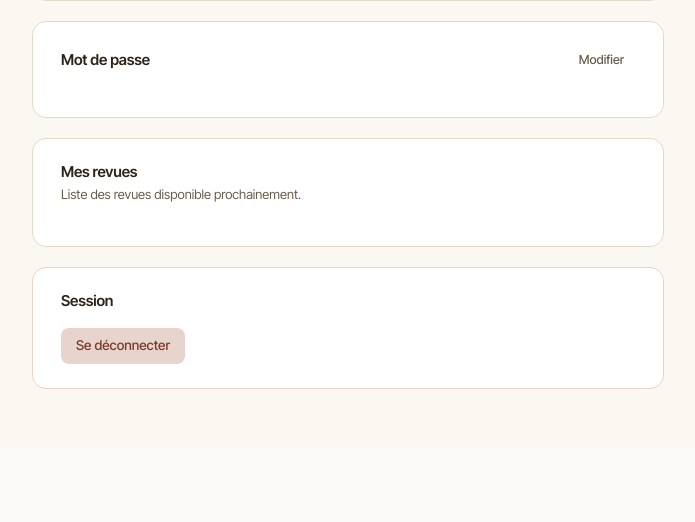
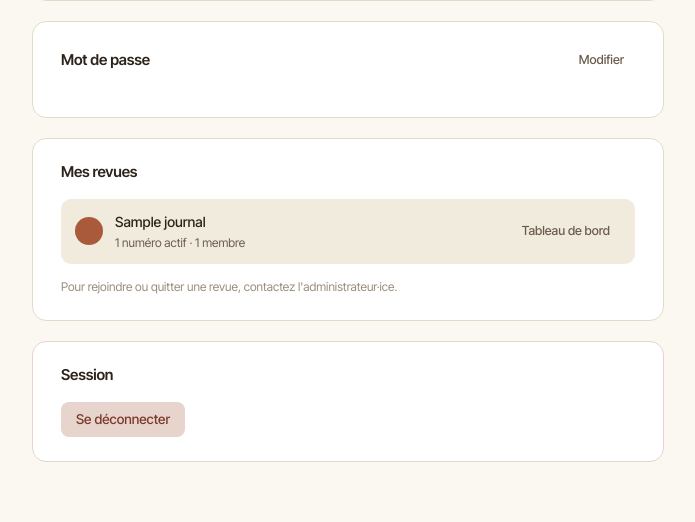
Before and after one commit to Hsbtqemy/larevue, a Django app: page /profil/ in a window 1280 px wide. Shown: the part 465-987 px from the top of the page, without its empty margins (292-987 px from the left). Before the commit the page ends 854 px from the top, so only its background shows below. Run offline with Django 5.2, Linux system fonts and the light colour scheme; a user stored in the database is signed in; tables that the repository leaves empty hold one stand-in row (values such as "Sample post"); some libraries are stand-ins or nearby versions.

Commit message:
feat(accounts): section Mes revues + lien Mon profil dans la sidebar
- ProfileView.get : requête annotée (active_issue_count, member_count) sur
  les memberships de l'utilisateur ; Issue.ARCHIVED_STATES exclu du comptage
- Template profile.html : section Mes revues avec .my-revues-list — pour
  chaque revue : dot coloré, nom, compteurs, lien vers le dashboard
  Mention "contacter l'admin pour rejoindre/quitter" en pied de section
- _sidebar.html : lien discret "Mon profil" (accounts:profile) sous l'email
  dans le bloc .sidebar-user, via nouvelle classe .sidebar-user-profile-link
- edito.css : règle .sidebar-user-profile-link ajoutée
- 2 nouveaux tests : isolation des revues propres, présence des compteurs

Co-Authored-By: Claude Sonnet 4.6 <noreply@anthropic.com>

```diff
--- a/apps/accounts/views.py
+++ b/apps/accounts/views.py
@@ -3,22 +3,37 @@ import json
 from django.contrib.auth import update_session_auth_hash
 from django.contrib.auth.mixins import LoginRequiredMixin
 from django.core.exceptions import ValidationError
+from django.db.models import Count, Q
 from django.http import JsonResponse
 from django.shortcuts import redirect, render
 from django.urls import reverse
 from django.views import View
 
 from apps.accounts.forms import ProfilePasswordForm
+from apps.issues.models import Issue
 
 
 class ProfileView(LoginRequiredMixin, View):
     template_name = "accounts/profile.html"
 
     def get(self, request):
+        memberships = list(
+            request.user.memberships
+            .select_related("journal")
+            .annotate(
+                active_issue_count=Count(
+                    "journal__issues",
+                    filter=~Q(journal__issues__state__in=Issue.ARCHIVED_STATES),
+                    distinct=True,
+                ),
+                member_count=Count("journal__memberships", distinct=True),
+            )
+        )
         return render(request, self.template_name, {
             "patch_url": reverse("accounts:profile_patch"),
             "pw_form": ProfilePasswordForm(request.user),
             "pw_success": request.GET.get("pw") == "ok",
+            "memberships": memberships,
         })
 
 
--- a/static/css/edito.css
+++ b/static/css/edito.css
@@ -314,6 +314,12 @@ h3 { font-size: 18px; line-height: 1.3; letter-spacing: -0.005em; }
 .sidebar-user-info { font-size: 12.5px; line-height: 1.3; }
 .sidebar-user-info .n { color: var(--ink); font-weight: 500; }
 .sidebar-user-info .e { color: var(--ink-faint); font-size: 11.5px; }
+.sidebar-user-profile-link {
+  display: inline-block; font-size: 11px; color: var(--ink-faint);
+  text-decoration: none; margin-top: 2px;
+  transition: color 120ms;
+}
+.sidebar-user-profile-link:hover { color: var(--ink); text-decoration: underline; }
 
 /* Main area */
 .main {
--- a/templates/accounts/profile.html
+++ b/templates/accounts/profile.html
@@ -177,8 +177,33 @@
     <div class="profile-section">
       <div class="profile-section-head">
         <h2>Mes revues</h2>
-        <p style="font-size:13px;color:var(--ink-muted);margin:4px 0 0">Liste des revues disponible prochainement.</p>
       </div>
+      {% if memberships %}
+        <ul class="my-revues-list">
+          {% for m in memberships %}
+            <li class="my-revue-row">
+              <span class="revue-dot" data-accent="{{ m.journal.accent_color }}"
+                    style="width:28px;height:28px;border-radius:50%;flex-shrink:0;background:var(--accent-{{ m.journal.accent_color }})"></span>
+              <div style="flex:1">
+                <div class="n">{{ m.journal.name }}</div>
+                <div style="font-size:12px;color:var(--ink-muted);margin-top:2px">
+                  {{ m.active_issue_count }} numéro{{ m.active_issue_count|pluralize }} actif{{ m.active_issue_count|pluralize }}
+                  · {{ m.member_count }} membre{{ m.member_count|pluralize }}
+                </div>
+              </div>
+              <a href="{% url 'journal_dashboard' slug=m.journal.slug %}"
+                 class="btn ghost sm" style="flex-shrink:0">
+                Tableau de bord
+              </a>
+            </li>
+          {% endfor %}
+        </ul>
+      {% else %}
+        <p style="font-size:13.5px;color:var(--ink-muted);margin:0">Vous n'appartenez à aucune revue.</p>
+      {% endif %}
+      <p style="font-size:12px;color:var(--ink-faint);margin:14px 0 0">
+        Pour rejoindre ou quitter une revue, contactez l'administrateur·ice.
+      </p>
     </div>
 
     {# ===== Session ===== #}
--- a/templates/partials/_sidebar.html
+++ b/templates/partials/_sidebar.html
@@ -64,6 +64,7 @@
     <div class="sidebar-user-info">
       <div class="n">{{ request.user.get_full_name }}</div>
       <div class="e">{{ request.user.email }}</div>
+      <a href="{% url 'accounts:profile' %}" class="sidebar-user-profile-link">Mon profil</a>
     </div>
     <form method="post" action="{% url 'account_logout' %}" style="margin-left:auto;flex-shrink:0">
       {% csrf_token %}
```
Also changed, not shown: apps/accounts/tests/test_profile.py (+14 -0 lines).
